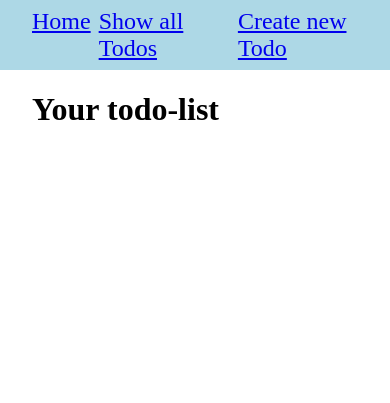
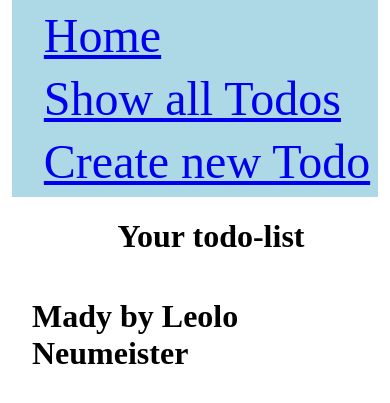
Before and after one commit to leoloneumeister/finished_to_list, a Flask app: page / in a window 390 px wide. Shown: the top 403 px of the page. Run offline with Flask 3, Linux system fonts and the light colour scheme.

Commit message:
minor changes

```diff
--- a/app/static/css/style.css
+++ b/app/static/css/style.css
@@ -13,6 +13,7 @@ ul {
     padding-left: 2rem;
     list-style: none;
     display: flex;
+    flex-direction: row;
     gap: 0.5rem;
 }
 
@@ -25,10 +26,6 @@ ul {
 }
 
 .first-site-h1{
-    padding-left: 2rem;
-}
-
-.tasks-site-h1{
     padding-left: 2rem;
 }
 
@@ -57,24 +54,20 @@ ul {
     margin: 0;
 }
 
-.flexbox {
-    display: flex;
-    flex-direction: row;
-}
 
-@media only screen and (max-width: 600px){
-
-    .navbar{
+@media only screen and (max-width: 800px){
+    body {
         display: flex;
         flex-direction: column;
-        font-size: 1.5rem;
+        align-items: center;
+    }
+    ul {
         margin: 0;
-        background: lightblue;
-    }
-
-    .flexbox {
+        padding: 0.5rem;
+        padding-left: 2rem;
+        list-style: none;
         display: flex;
         flex-direction: column;
+        gap: 0.5rem;
     }
-
 }
--- a/app/templates/index.html
+++ b/app/templates/index.html
@@ -4,4 +4,5 @@
 
 {% block body %}
     <h1 class="first-site-h1">Your todo-list</h1>
+    <h1 class="first-site-h1">Mady by Leolo Neumeister</h1>
 {% endblock %}
--- a/app/templates/tasks.html
+++ b/app/templates/tasks.html
@@ -3,8 +3,8 @@
 {% block title %}All Tasks{% endblock %}
 
 {% block body %}
-    <h1 class="tasks-site-h1">All your Tasks</h1>
     <div class="all-todos">
+        <h1 class="tasks-site-h1">All your Tasks</h1>
         {% for todo in todos.items %}
             <span class="todo-item">
                 <a href="{{ url_for('todo.show_todo', id=todo.id) }}"><h2 class="title-of-todo">{{ todo.title }}</h2></a>
```
